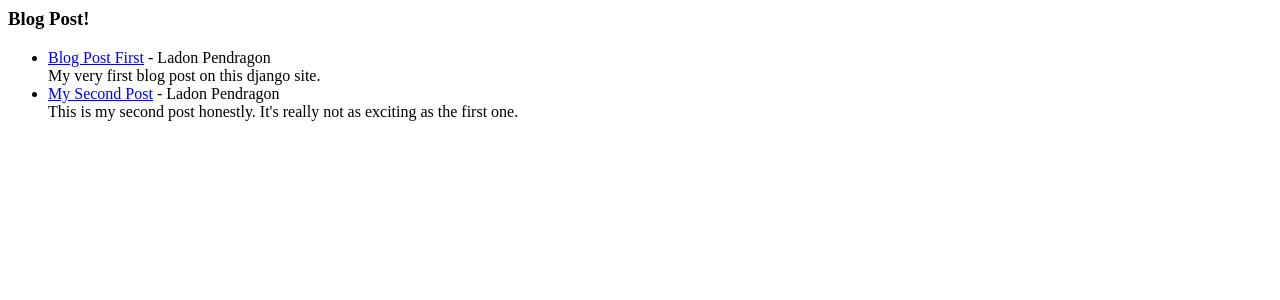
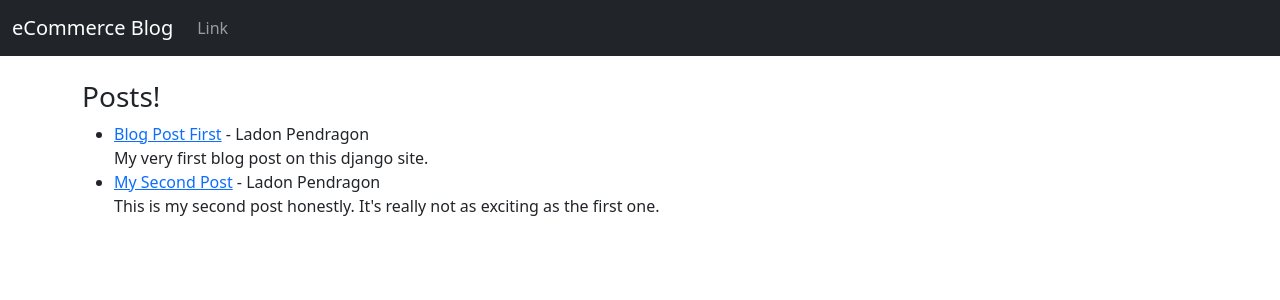
Before and after one commit to IsidoreDelpierro/ecommerceblog, a Django app: page / in a window 1280 px wide. Shown: the top 300 px of the page. Run offline with Django 4.2, Linux system fonts and the light colour scheme; data comes from the database, SQL or seed files in the repository; both versions use the stored data as it was after the commit.

Commit message:
Basic Styling
navbar.html included in main.html,

main.html extended in every page,

title_tag for dynamic titles,

meta_tag for SEO

```diff
--- a/blog/models.py
+++ b/blog/models.py
@@ -6,6 +6,8 @@ from django.contrib.auth.models import User
 
 class Post(models.Model):
     title = models.CharField(max_length=255)
+    title_tag = models.CharField(max_length=255, default="eCommerce Blog")
+    meta_tag = models.CharField(max_length=255, default="kaavi")
     author = models.ForeignKey(User, on_delete=models.CASCADE)
     body = models.TextField()
 
--- a/blog/templates/blog/home.html
+++ b/blog/templates/blog/home.html
@@ -1,16 +1,9 @@
-<html lang="en">
-<head>
-    <meta charset="UTF-8">
-    <meta http-equiv="X-UA-Compatible" content="IE=edge">
-    <meta name="viewport" content="width=device-width, initial-scale=1.0">
-    <title>Django Blog</title>
-</head>
-<body>
-    <h3>Blog Post!</h3>
+{% extends 'blog/main.html' %}
+{% block content %}
+    <h3>Posts!</h3>
     <ul>
         {% for post in object_list %}
             <li><a href="{% url 'article-detail' post.pk %}">{{post.title}}</a> - {{post.author.first_name}} {{post.author.last_name}}<br />{{post.body}}</li>
         {% endfor %}
     </ul>
-</body>
-</html>
+{% endblock %}
--- /dev/null
+++ b/blog/templates/blog/main.html
@@ -0,0 +1,24 @@
+<!doctype html>
+<html lang="en">
+  <head>
+    <meta charset="utf-8">
+    <meta name="viewport" content="width=device-width, initial-scale=1">
+    <title>
+        {% block title %}
+            eCommerce Blog
+        {% endblock %}
+    </title>
+    <link href="https://cdn.jsdelivr.net/npm/bootstrap@5.2.0/dist/css/bootstrap.min.css" rel="stylesheet" integrity="sha384-gH2yIJqKdNHPEq0n4Mqa/HGKIhSkIHeL5AyhkYV8i59U5AR6csBvApHHNl/vI1Bx" crossorigin="anonymous">
+  </head>
+  <body>
+    {% include 'blog/navbar.html' %}
+    <br>
+    <div class="container">
+        {% block content %}
+
+        {% endblock %}
+    </div>
+
+    <script src="https://cdn.jsdelivr.net/npm/bootstrap@5.2.0/dist/js/bootstrap.bundle.min.js" integrity="sha384-A3rJD856KowSb7dwlZdYEkO39Gagi7vIsF0jrRAoQmDKKtQBHUuLZ9AsSv4jD4Xa" crossorigin="anonymous"></script>
+  </body>
+</html>
--- /dev/null
+++ b/blog/templates/blog/navbar.html
@@ -0,0 +1,15 @@
+<nav class="navbar navbar-expand-lg navbar-dark bg-dark">
+    <div class="container-fluid">
+      <a class="navbar-brand" href="{% url 'home' %}">eCommerce Blog</a>
+      <button class="navbar-toggler" type="button" data-bs-toggle="collapse" data-bs-target="#navbarSupportedContent" aria-controls="navbarSupportedContent" aria-expanded="false" aria-label="Toggle navigation">
+        <span class="navbar-toggler-icon"></span>
+      </button>
+      <div class="collapse navbar-collapse" id="navbarSupportedContent">
+        <ul class="navbar-nav me-auto mb-2 mb-lg-0">
+          <li class="nav-item">
+            <a class="nav-link" href="#">Link</a>
+          </li>
+        </ul>
+      </div>
+    </div>
+  </nav>
```
Also changed, not shown: blog/templates/blog/article_details.html (+7 -1 lines), blog/migrations/0002_post_title_tag.py (added), blog/migrations/0003_post_meta_tag.py (added), db.sqlite3.
